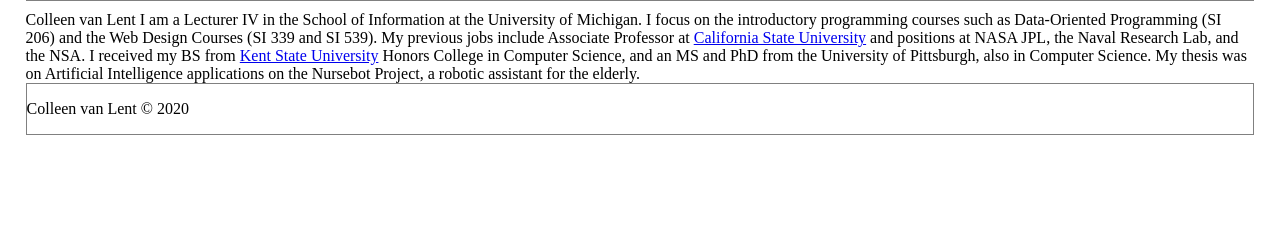
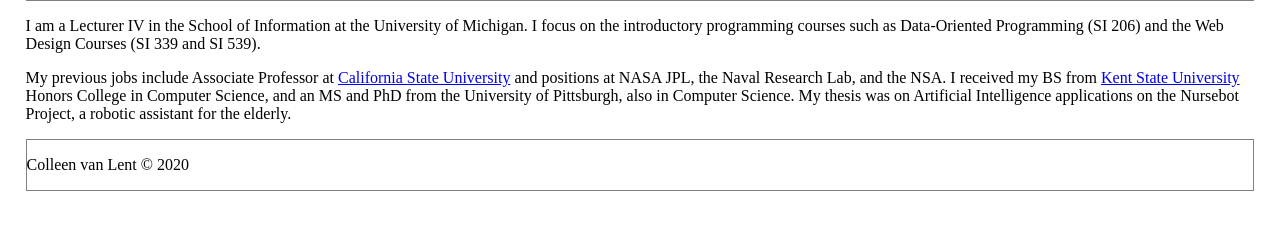
Before and after one commit to sophiejiv/homework_1, a plain HTML site: page index.html in a window 1280 px wide. Shown: the part 220-450 px from the top of the page. Drawn offline with Linux system fonts and the light colour scheme.

Commit message:
Add files via upload

```diff
--- a/index.html
+++ b/index.html
@@ -19,14 +19,12 @@
 	<h1>Colleen Van Lent</h1>
 </header>
 
-Colleen van Lent
+<p> I am a Lecturer IV in the School of Information at the University of Michigan. I focus on the introductory programming courses such as Data-Oriented Programming (SI 206) and the Web Design Courses (SI 339 and SI 539). </p>
 
-I am a Lecturer IV in the School of Information at the University of Michigan. I focus on the introductory programming courses such as Data-Oriented Programming (SI 206) and the Web Design Courses (SI 339 and SI 539).
-
-My previous jobs include Associate Professor at <a href= "https://www.csulb.edu"> California State University</a> and positions at NASA JPL, the Naval Research Lab, and the NSA. I received my BS from <a href = "https://www.kent.edu/">Kent State University</a> Honors College in Computer Science, and an MS and PhD from the University of Pittsburgh, also in Computer Science. My thesis was on Artificial Intelligence applications on the Nursebot Project, a robotic assistant for the elderly.
+<p> My previous jobs include Associate Professor at <a href= "https://www.csulb.edu"> California State University</a> and positions at NASA JPL, the Naval Research Lab, and the NSA. I received my BS from <a href = "https://www.kent.edu/">Kent State University</a> Honors College in Computer Science, and an MS and PhD from the University of Pittsburgh, also in Computer Science. My thesis was on Artificial Intelligence applications on the Nursebot Project, a robotic assistant for the elderly. </p>
 
 <footer>
-<p>Colleen van Lent &copy; 2020</p>
+	<p>Colleen van Lent &copy; 2020</p>
 </footer>
 </body>
 </html>
```
